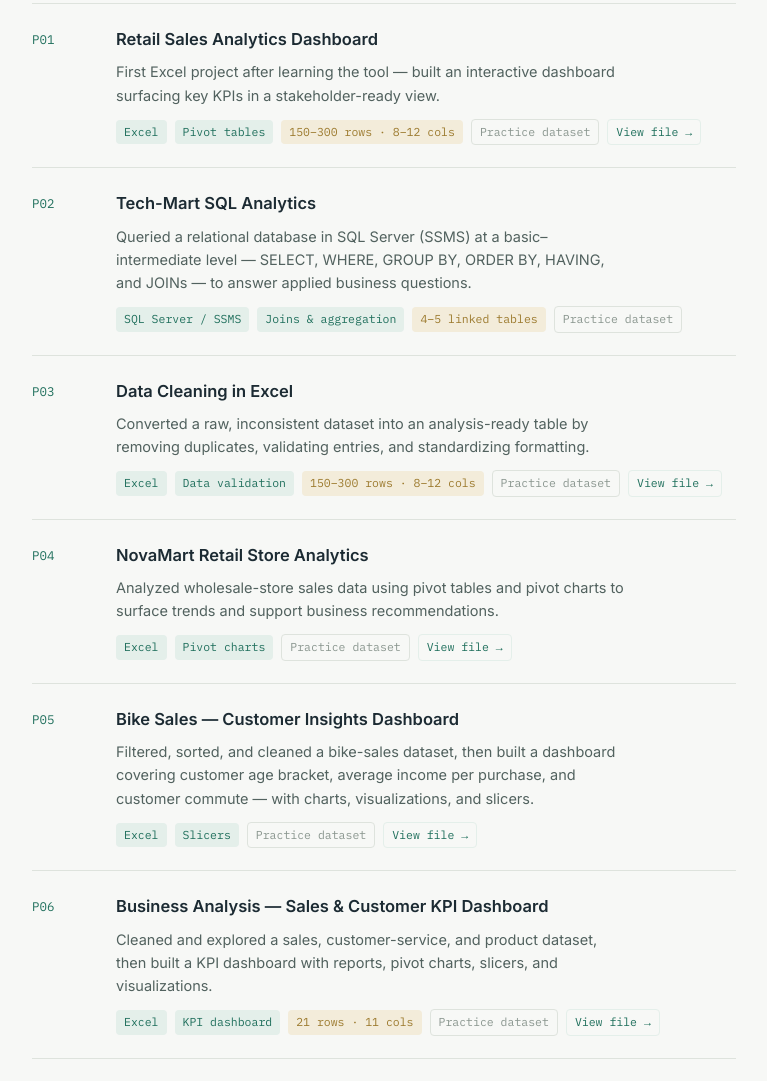
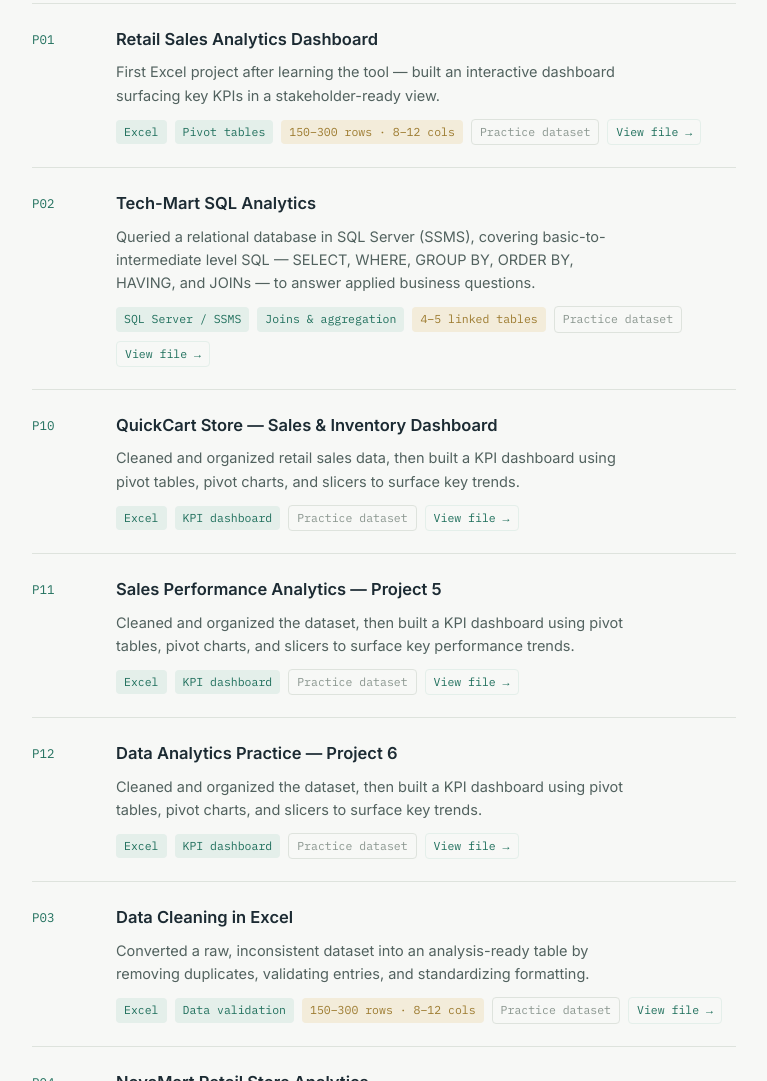
Before and after one commit to IrtizaAbbas05/irtizaabbas.github.io, a plain HTML site: page index.html in a window 1280 px wide. Shown: the part 1181-2262 px from the top of the page, without its empty margins (256-1023 px from the left). Drawn offline with Linux system fonts and the light colour scheme.

Commit message:
Add files via upload

```diff
--- a/index.html
+++ b/index.html
@@ -151,7 +151,7 @@
     <span class="dot">·</span>
     <a href="https://linkedin.com/in/irtizaabbasawan" target="_blank" rel="noopener">linkedin.com/in/irtizaabbasawan</a>
     <span class="dot">·</span>
-    <a href="https://github.com/IrtizaAbbas05/irtizaabbas.github.io" target="_blank" rel="noopener">GitHub repo</a>
+    <a href="https://github.com/IrtizaAbbas05/irtizaabbas05.github.io" target="_blank" rel="noopener">GitHub repo</a>
     <span class="dot">·</span>
     <span>Sargodha, Pakistan</span>
   </div>
@@ -160,7 +160,7 @@
 
   <div class="formula-bar">
     <div class="fx">fx</div>
-    <div class="formula">=<span class="fn">PROFILE</span>(<span class="str">"Chemistry Graduate"</span>, <span class="str">"Excel"</span>, <span class="str">"SQL"</span>, <span class="str">"Python"</span>) + <span class="fn">PROJECTS</span>(<span class="str">9</span>)</div>
+    <div class="formula">=<span class="fn">PROFILE</span>(<span class="str">"Chemistry Graduate"</span>, <span class="str">"Excel"</span>, <span class="str">"SQL"</span>, <span class="str">"Python"</span>) + <span class="fn">PROJECTS</span>(<span class="str">12</span>)</div>
   </div>
 
   <div class="note-banner">
@@ -218,7 +218,7 @@
           <span class="chip">Pivot tables</span>
           <span class="chip spec">150–300 rows · 8–12 cols</span>
           <span class="chip dataset">Practice dataset</span>
-          <a class="file-link" href="https://github.com/IrtizaAbbas05/irtizaabbas.github.io/blob/main/Interactive-Sales-Dashboard-Analytics-Project.xlsx" target="_blank" rel="noopener">View file →</a>
+          <a class="file-link" href="https://github.com/IrtizaAbbas05/irtizaabbas05.github.io/blob/main/Retail-Sales-Project-1.xlsx" target="_blank" rel="noopener">View file →</a>
         </div>
       </div>
     </div>
@@ -227,12 +227,55 @@
       <div class="cell-ref">P02</div>
       <div>
         <h3>Tech-Mart SQL Analytics</h3>
-        <p class="desc">Queried a relational database in SQL Server (SSMS) at a basic–intermediate level — SELECT, WHERE, GROUP BY, ORDER BY, HAVING, and JOINs — to answer applied business questions.</p>
+        <p class="desc">Queried a relational database in SQL Server (SSMS), covering basic-to-intermediate level SQL — SELECT, WHERE, GROUP BY, ORDER BY, HAVING, and JOINs — to answer applied business questions.</p>
         <div class="meta">
           <span class="chip">SQL Server / SSMS</span>
           <span class="chip">Joins &amp; aggregation</span>
           <span class="chip spec">4–5 linked tables</span>
           <span class="chip dataset">Practice dataset</span>
+          <a class="file-link" href="https://github.com/IrtizaAbbas05/irtizaabbas05.github.io/blob/main/TechMart_project.sql" target="_blank" rel="noopener">View file →</a>
+        </div>
+      </div>
+    </div>
+
+    <div class="project">
+      <div class="cell-ref">P10</div>
+      <div>
+        <h3>QuickCart Store — Sales &amp; Inventory Dashboard</h3>
+        <p class="desc">Cleaned and organized retail sales data, then built a KPI dashboard using pivot tables, pivot charts, and slicers to surface key trends.</p>
+        <div class="meta">
+          <span class="chip">Excel</span>
+          <span class="chip">KPI dashboard</span>
+          <span class="chip dataset">Practice dataset</span>
+          <a class="file-link" href="https://github.com/IrtizaAbbas05/irtizaabbas05.github.io/blob/main/QuickCart-Store-PROJECT.xlsx" target="_blank" rel="noopener">View file →</a>
+        </div>
+      </div>
+    </div>
+
+    <div class="project">
+      <div class="cell-ref">P11</div>
+      <div>
+        <h3>Sales Performance Analytics — Project 5</h3>
+        <p class="desc">Cleaned and organized the dataset, then built a KPI dashboard using pivot tables, pivot charts, and slicers to surface key performance trends.</p>
+        <div class="meta">
+          <span class="chip">Excel</span>
+          <span class="chip">KPI dashboard</span>
+          <span class="chip dataset">Practice dataset</span>
+          <a class="file-link" href="https://github.com/IrtizaAbbas05/irtizaabbas05.github.io/blob/main/Project-5-Analytics.xlsx" target="_blank" rel="noopener">View file →</a>
+        </div>
+      </div>
+    </div>
+
+    <div class="project">
+      <div class="cell-ref">P12</div>
+      <div>
+        <h3>Data Analytics Practice — Project 6</h3>
+        <p class="desc">Cleaned and organized the dataset, then built a KPI dashboard using pivot tables, pivot charts, and slicers to surface key trends.</p>
+        <div class="meta">
+          <span class="chip">Excel</span>
+          <span class="chip">KPI dashboard</span>
+          <span class="chip dataset">Practice dataset</span>
+          <a class="file-link" href="https://github.com/IrtizaAbbas05/irtizaabbas05.github.io/blob/main/Project-6.xlsx" target="_blank" rel="noopener">View file →</a>
         </div>
       </div>
     </div>
@@ -247,7 +290,7 @@
           <span class="chip">Data validation</span>
           <span class="chip spec">150–300 rows · 8–12 cols</span>
           <span class="chip dataset">Practice dataset</span>
-          <a class="file-link" href="https://github.com/IrtizaAbbas05/irtizaabbas.github.io/blob/main/Project-3-Cleaning-Raw-Data.xlsx" target="_blank" rel="noopener">View file →</a>
+          <a class="file-link" href="https://github.com/IrtizaAbbas05/irtizaabbas05.github.io/blob/main/Project-3-Cleaning-Raw-Data.xlsx" target="_blank" rel="noopener">View file →</a>
         </div>
       </div>
     </div>
@@ -261,7 +304,7 @@
           <span class="chip">Excel</span>
           <span class="chip">Pivot charts</span>
           <span class="chip dataset">Practice dataset</span>
-          <a class="file-link" href="https://github.com/IrtizaAbbas05/irtizaabbas.github.io/blob/main/NovaMart-Retail-store-project.xlsx" target="_blank" rel="noopener">View file →</a>
+          <a class="file-link" href="https://github.com/IrtizaAbbas05/irtizaabbas05.github.io/blob/main/NovaMart-Retail-store-project.xlsx" target="_blank" rel="noopener">View file →</a>
         </div>
       </div>
     </div>
@@ -275,7 +318,7 @@
           <span class="chip">Excel</span>
           <span class="chip">Slicers</span>
           <span class="chip dataset">Practice dataset</span>
-          <a class="file-link" href="https://github.com/IrtizaAbbas05/irtizaabbas.github.io/blob/main/Bike-Sales-Project.xlsx" target="_blank" rel="noopener">View file →</a>
+          <a class="file-link" href="https://github.com/IrtizaAbbas05/irtizaabbas05.github.io/blob/main/Bike-Sales-Project.xlsx" target="_blank" rel="noopener">View file →</a>
         </div>
       </div>
     </div>
@@ -290,7 +333,7 @@
           <span class="chip">KPI dashboard</span>
           <span class="chip spec">21 rows · 11 cols</span>
           <span class="chip dataset">Practice dataset</span>
-          <a class="file-link" href="https://github.com/IrtizaAbbas05/irtizaabbas.github.io/blob/main/Business%20Analysis%20Project.xlsx" target="_blank" rel="noopener">View file →</a>
+          <a class="file-link" href="https://github.com/IrtizaAbbas05/irtizaabbas05.github.io/blob/main/Business%20Analysis%20Project.xlsx" target="_blank" rel="noopener">View file →</a>
         </div>
       </div>
     </div>
@@ -305,7 +348,7 @@
           <span class="chip">Statistical formulas</span>
           <span class="chip spec">17 rows · 6 cols</span>
           <span class="chip dataset">Practice dataset</span>
-          <a class="file-link" href="https://github.com/IrtizaAbbas05/irtizaabbas.github.io/blob/main/Financial_Analysis_PROJECT.xlsx" target="_blank" rel="noopener">View file →</a>
+          <a class="file-link" href="https://github.com/IrtizaAbbas05/irtizaabbas05.github.io/blob/main/Financial_Analysis_PROJECT.xlsx" target="_blank" rel="noopener">View file →</a>
         </div>
       </div>
     </div>
@@ -319,7 +362,7 @@
           <span class="chip">Excel</span>
           <span class="chip">KPI dashboard</span>
           <span class="chip dataset">Practice dataset</span>
-          <a class="file-link" href="https://github.com/IrtizaAbbas05/irtizaabbas.github.io/blob/main/PROJECT-2-Customer-Analysis.xlsx" target="_blank" rel="noopener">View file →</a>
+          <a class="file-link" href="https://github.com/IrtizaAbbas05/irtizaabbas05.github.io/blob/main/PROJECT-2-Customer-Analysis.xlsx" target="_blank" rel="noopener">View file →</a>
         </div>
       </div>
     </div>
@@ -333,7 +376,7 @@
           <span class="chip">Excel</span>
           <span class="chip">Formulas</span>
           <span class="chip dataset">Practice dataset</span>
-          <a class="file-link" href="https://github.com/IrtizaAbbas05/irtizaabbas.github.io/blob/main/PROJECT%204.xlsx" target="_blank" rel="noopener">View file →</a>
+          <a class="file-link" href="https://github.com/IrtizaAbbas05/irtizaabbas05.github.io/blob/main/PROJECT%204.xlsx" target="_blank" rel="noopener">View file →</a>
         </div>
       </div>
     </div>
```
